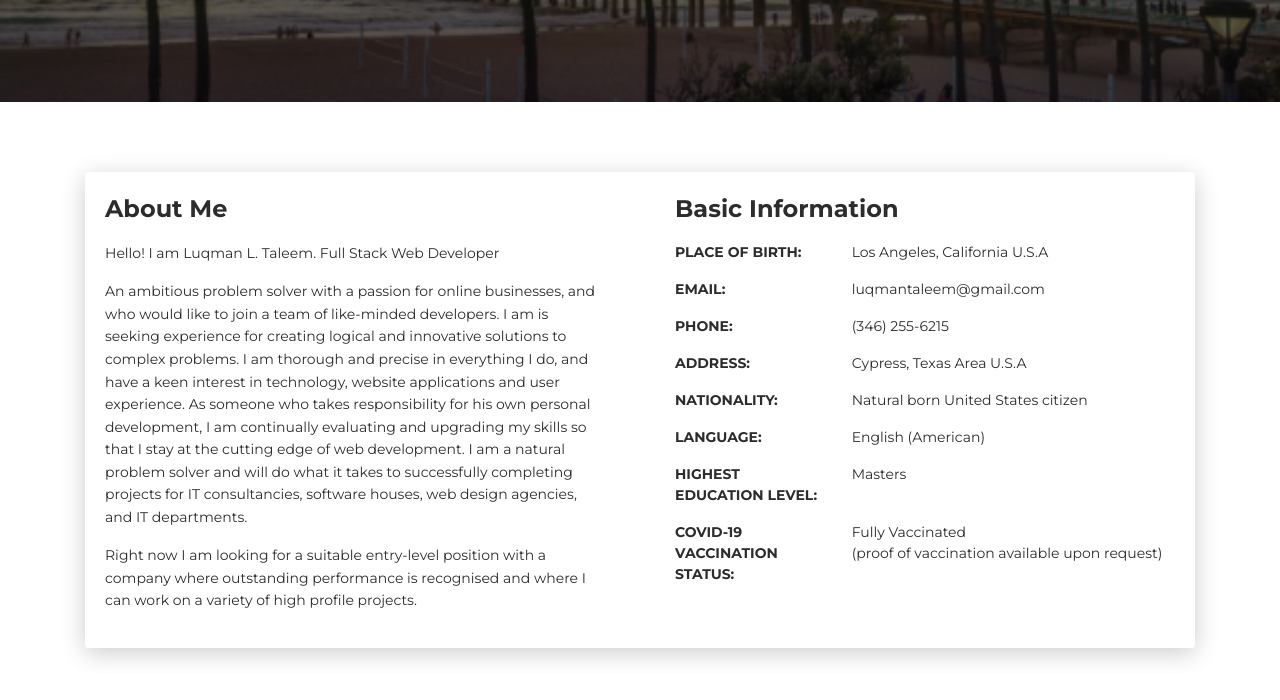
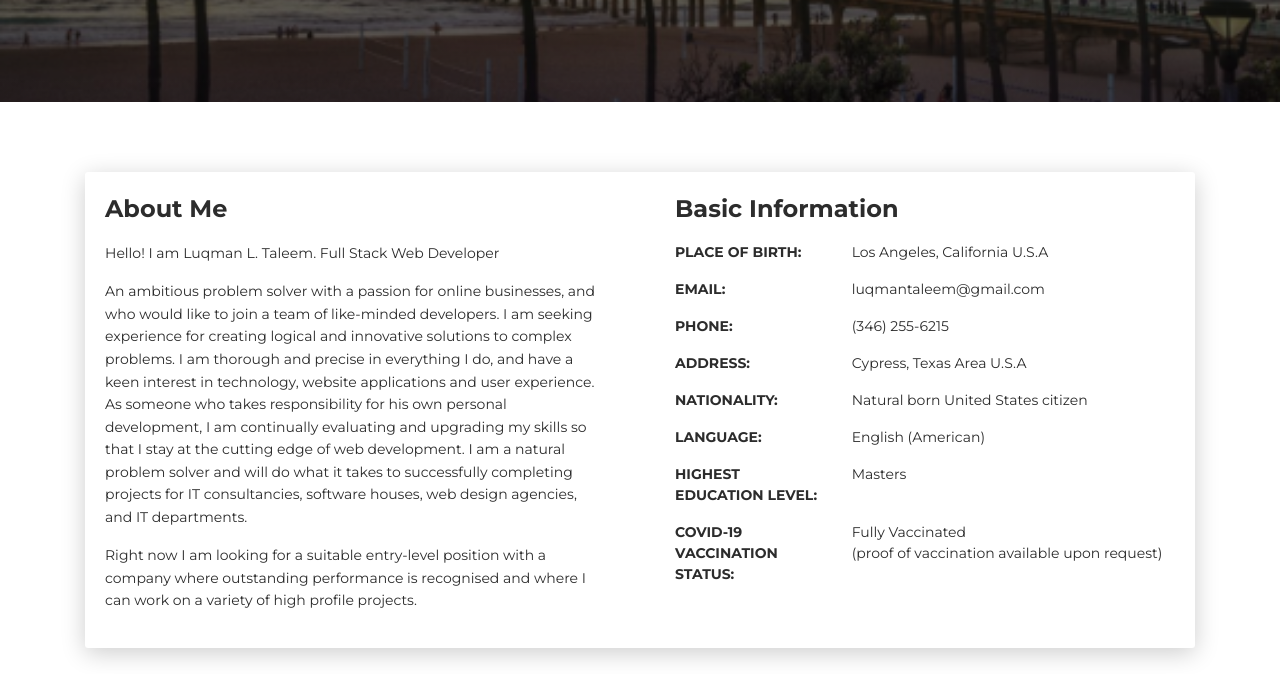
Before and after one commit to Taleem3119/portfolio, a plain HTML site: page index.html in a window 1280 px wide. Shown: the part 448-1148 px from the top of the page. Drawn offline with Linux system fonts and the light colour scheme.

Commit message:
new push

```diff
--- a/index.html
+++ b/index.html
@@ -69,7 +69,7 @@
             <div class="h4 mt-0 title">About Me</div>
             <p>Hello! I am Luqman L. Taleem. Full Stack Web Developer</p>
             <p>An ambitious problem solver with a passion for online businesses, and who
-              would like to join a team of like-minded developers. I am is seeking
+              would like to join a team of like-minded developers. I am seeking
               experience for creating logical and innovative solutions to complex problems.
               I am thorough and precise in everything I do, and have a keen interest in
               technology, website applications and user experience. As someone who takes
```
